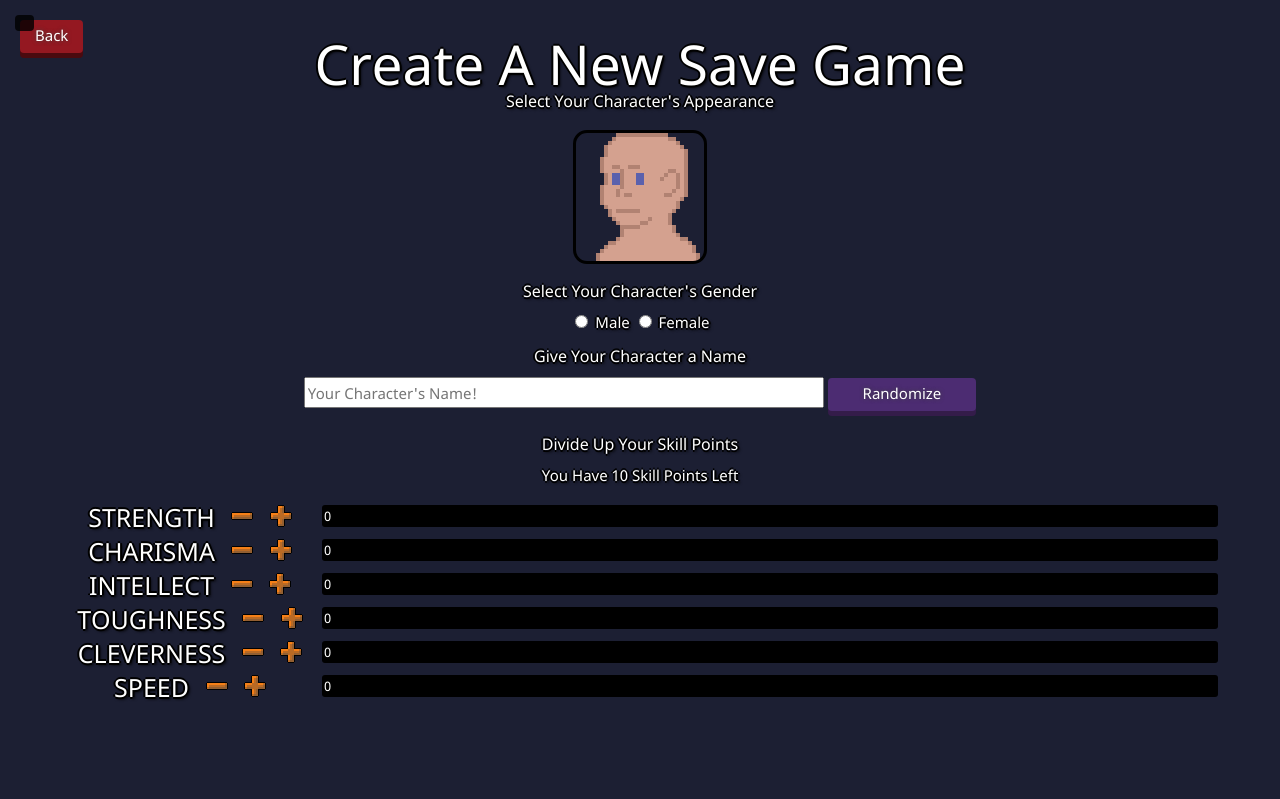
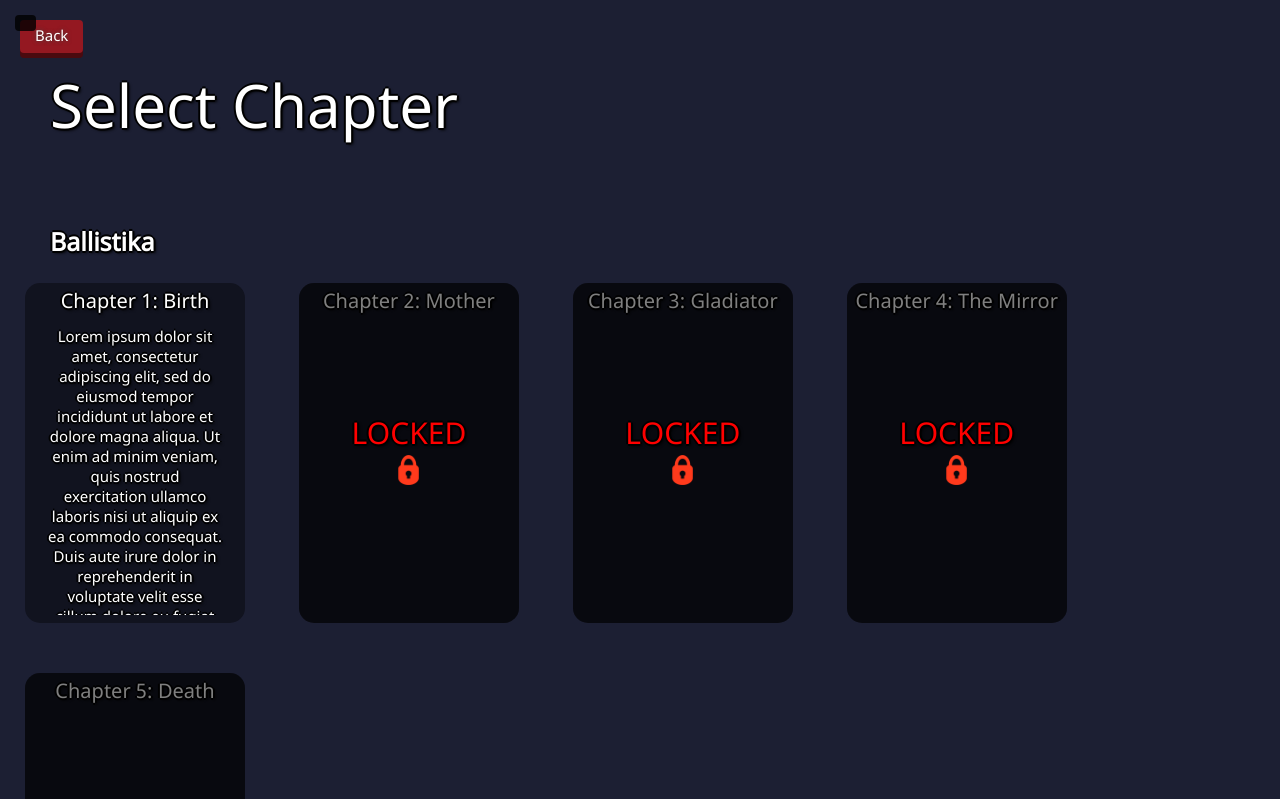
Before and after one commit to AspectQuote/clarity, a plain HTML site: page index.html in a window 1280 px wide. Both pictures are taken after a click on the element "New Game". Shown: the top 799 px of the page. Drawn offline with nearby package versions, Linux system fonts and the light colour scheme.

Commit message:
reshifting design

```diff
--- a/index.html
+++ b/index.html
@@ -23,7 +23,7 @@
   		<meta name="theme-color" content="#7E3F8F">
 </head>
   <body style='height: 100vh; width: 100vw; margin: 0; padding: 0; position: relative; overflow: hidden; background-color: #1C1F33;'>
-    <div id='tooltip' style='min-height: 10px; min-width: 10px; max-width: 300px; border-radius: 4px; background-color: rgba(0,0,0,0.8); z-index: 100; position: absolute; top: -10; left: -10; padding: 3px;'>
+    <div id='tooltip' style='min-height: 10px; min-width: 10px; max-width: 300px; border-radius: 4px; background-color: rgba(0,0,0,0.8); z-index: 100; position: absolute; top: -10; left: -10; padding: 3px; padding-right: 5px;'>
       <div id='tooltipheader' style='font-size: 19px; padding-left: 5px;'></div>
       <div id='tooltipcontent' style='padding-left: 13px; padding-bottom: 5px;'></div>
     </div>
--- a/index.js
+++ b/index.js
@@ -24,19 +24,20 @@ function createdialoguetext(content, target, bold, italic, slow, spaced, modifie
   }, speechspeed*25*((slow != false && slow != undefined) ? 2 : 1))
 }
 
-if (localStorage.getItem('saves') == null) {
-  localStorage.setItem('saves', JSON.stringify([]))
+if (localStorage.getItem('savegame') == null) {
+  localStorage.setItem('savegame', JSON.stringify({inventory: [], gamestate: false, statuseffects: [], stats: {hp: 0, clar: 0, int: 0, str: 0, spd: 0, con: 0, cle: 0}, standing: {}, party: {}}))
   console.log("First Time Startup Detected. Creating Saves Storage Object.")
 }
-if (localStorage.getItem('endings') == null) {
-  localStorage.setItem('endings', JSON.stringify([]))
+if (localStorage.getItem('completion') == null) {
+  localStorage.setItem('completion', JSON.stringify({items: [], endings: [], achievements: [], chaptersunlocked: 1}))
 }
-if (localStorage.getItem('achievements') == null) {
-  localStorage.setItem('achievements', JSON.stringify([]))
+var completion = JSON.parse(localStorage.getItem('completion'))
+var savegame = JSON.parse(localStorage.getItem('savegame'))
+
+function savegame(){
+  localStorage.setItem('completion', JSON.stringify(completion))
+  localStorage.setItem('savegame', JSON.stringify(savegame))
 }
-var achievements = JSON.parse(localStorage.getItem('achievements'))
-var endings = JSON.parse(localStorage.getItem('endings'))
-var saves = JSON.parse(localStorage.getItem('saves'))
 
 function createtooltip(target, header, headercolor, content, contentcolor){
   $(target).mouseover(function(){
@@ -63,8 +64,8 @@ function loadpage(page) {
           <span id='titlescreenflavor' style='font-size: 16px; letter-spacing: 6px; text-shadow: 0px 1px 0px black, 0px -1px 0px black, 1px 0px 0px black, -1px 0px 0px black;'></span>
         </div>
         <div style='height: 60%; text-align: center;'>
+          <div class='purplebutton' id='continuebutton' style='display: inline-block; font-size: 25px;'>Continue</div><br/>
           <div class='greenbutton' id='newgamebutton' style='display: inline-block; font-size: 25px;'>New Game</div><br/>
-          <div class='purplebutton' id='loadsavebutton' style='display: inline-block; font-size: 25px;'>Load Save</div><br/>
           <div class='bluebutton' id='achievementsbutton' style='display: inline-block; font-size: 25px;'>Achievements</div><br/>
           <div class='orangebutton' id='endingsbutton' style='display: inline-block; font-size: 25px;'>Endings</div><br/>
           <div class='yellowbutton' id='optionsbutton' style='display: inline-block; font-size: 25px;'>Options</div><br/>
@@ -72,24 +73,19 @@ function loadpage(page) {
         </div>
       `)
       $("#newgamebutton").unbind()
-      createtooltip("#newgamebutton", "Create A New Game", "white", "Create a new character, choose their path and customize them!", "white")
+      createtooltip("#newgamebutton", "Create A New Game", "white", "Select a chapter and start a new adventure!", "white")
       $("#newgamebutton").click(function(){
         loadpage("newgame")
       })
-      $("#loadsavebutton").unbind()
-      createtooltip("#loadsavebutton", "Load Your Game", "white", "Continue your adventure!", "white")
-      $("#loadsavebutton").click(function(){
-        loadpage("saves")
+      $("#continuebutton").unbind()
+      createtooltip("#continuebutton", "Continue Your Adventure", "white", "Continue your adventure from where you last saved!", "white")
+      $("#continuebutton").click(function(){
+        loadpage("continue")
       })
       $("#achievementsbutton").unbind()
-      createtooltip("#achievementsbutton", "Achievements", "white", "View your achievement progress, and see what you still haven't completed!", "white")
+      createtooltip("#achievementsbutton", "Completion", "white", "View your achievement progress, ending progress, item progress, and see what you still haven't done!", "white")
       $("#achievementsbutton").click(function(){
         loadpage("achievements")
-      })
-      $("#endingsbutton").unbind()
-      createtooltip("#endingsbutton", "Endings", "white", "View your ending progress, and see which endings you haven't been able to achieve!", "white")
-      $("#endingsbutton").click(function(){
-        loadpage("endings")
       })
       $("#optionsbutton").unbind()
       createtooltip("#optionsbutton", "Options", "white", "Adjust the dialogue speed or clear your progress!", "white")
@@ -97,135 +93,71 @@ function loadpage(page) {
         loadpage("options")
       })
       $("#aboutbutton").unbind()
-      createtooltip("#aboutbutton", "About", "white", "Read what this game is about!", "white")
+      createtooltip("#aboutbutton", "About", "white", "Read what this game is about! (Credits and backstory of the development of Clarity)", "white")
       $("#aboutbutton").click(function(){
         loadpage("about")
       })
       createdialoguetext("A Text Based Adventure Game by AspectQuote and Garaxshee", "#titlescreenflavor", false, false, false, true, "none")
       break;
-    case "saves":
+    case "continue":
 
       break;
     case "newgame":
       $("#content").html(`
-        <div style='height: 8%; text-align: center; font-size: 55px; padding-top: 2%; width: 100%; display: inline-block; user-select: none;' id='savegamenew'>Create A New Save Game</div>
-        <div style='height: 5%; font-size: 16px; text-align: center;'>Select Your Character's Appearance</div>
-        <div style='text-align: center;'>
-          <div style='background-image: url(CharacterFaces/GenericMan.png); background-position: 0px 0px; height: 128px; width: 128px; display: inline-block; cursor: pointer; border-radius: 14px; border: 3px solid black;' id='selectbaseface'></div>
-        </div>
-        <div style='height: 4%; padding-top: 1%; font-size: 16px; text-align: center;'>Select Your Character's Gender</div>
-        <div style='text-align: center;'>
-          <input type="radio" id="selectmale" name="gender" value="male" style='cursor: pointer;'>
-          <label for="male">Male</label>
-          <input type="radio" id="selectfemale" name="gender" value="female" style='cursor: pointer;'>
-          <label for="female">Female</label>
-        </div>
-        <div style='height: 4%; padding-top: 1%; font-size: 16px; text-align: center;'>Give Your Character a Name</div>
-        <div style='text-align: center;'>
-          <input type="text" id="cname" name="cname" placeholder="Your Character's Name!" style='text-shadow: none; width: 40%; height: 25px;'> <div style='display: inline-block;' class='purplebutton'>Randomize</div>
-        </div>
-        <div style='height: 4%; padding-top: 1%; font-size: 16px; text-align: center;'>Divide Up Your Skill Points</div>
-        <div style='text-align: center;'>
-          <div id='spleftdisp' style='padding-bottom: 15px;'>You Have 10 Skill Points Left</div>
-          <div>
-            <span style='width: 20%; display: inline-block; font-size: 25px;'>
-              STRENGTH
-              <img id='decrementstrength' src='icons/MinusIcon.png' style='margin-left: 10px; cursor: pointer; height: 22px; image-rendering: pixelated;'/>
-              <img id='incrementstrength' src='icons/PlusIcon.png' style='margin-left: 10px; cursor: pointer; height: 22px; image-rendering: pixelated;'/>
-            </span>
-            <div style='width: 70%; display: inline-block; background-color: black; border-radius: 3px; height: 22px; text-align: left;'>
-              <div style='color: white; height: 18px; font-size: 11px; padding: 2px; overflow: hidden;'>
-                <div id='strengthpointsgiven' style='border-radius: 4px; color: inherit; background-color: rgba(255,255,255,0.6); font-size: 13px; height: 100%; width: 0%;'>0 Points</div>
-              </div>
-            </div>
+        <div style='font-size: 60px; height: 20%; padding-top: 5%; padding-left: 50px;'>Select Chapter</div>
+        <div style='height: 75%;'>
+          <div class='storyheader'>Ballistika</div>
+          <div class='chapterselectcontainer' id='selectchapter1'>
+            <div class='chapterselectheader'>Chapter 1: Birth</div>
+            <div class='chapterselectcontent' id='chapterdesc1'>Lorem ipsum dolor sit amet, consectetur adipiscing elit, sed do eiusmod tempor incididunt ut labore et dolore magna aliqua. Ut enim ad minim veniam, quis nostrud exercitation ullamco laboris nisi ut aliquip ex ea commodo consequat. Duis aute irure dolor in reprehenderit in voluptate velit esse cillum dolore eu fugiat nulla pariatur. Excepteur sint occaecat cupidatat non proident, sunt in culpa qui officia deserunt mollit anim id est laborum</div>
           </div>
-          <div>
-            <span style='width: 20%; display: inline-block; font-size: 25px;'>
-              CHARISMA
-              <img id='decrementcharisma' src='icons/MinusIcon.png' style='margin-left: 10px; cursor: pointer; height: 22px; image-rendering: pixelated;'/>
-              <img id='incrementcharisma' src='icons/PlusIcon.png' style='margin-left: 10px; cursor: pointer; height: 22px; image-rendering: pixelated;'/>
-            </span>
-            <div style='width: 70%; display: inline-block; background-color: black; border-radius: 3px; height: 22px; text-align: left;'>
-              <div style='color: white; height: 18px; font-size: 11px; padding: 2px; overflow: hidden;'>
-                <div id='charismapointsgiven' style='border-radius: 4px; color: inherit; background-color: rgba(255,255,255,0.6); font-size: 13px; height: 100%; width: 0%;'>0 Points</div>
-              </div>
-            </div>
+          <div class='chapterselectcontainer' id='selectchapter2'>
+            <div class='chapterselectheader'>Chapter 2: Mother</div>
+            <div class='chapterselectcontent' id='chapterdesc2'>Lorem ipsum dolor sit amet, consectetur adipiscing elit, sed do eiusmod tempor incididunt ut labore et dolore magna aliqua. Ut enim ad minim veniam, quis nostrud exercitation ullamco laboris nisi ut aliquip ex ea commodo consequat. Duis aute irure dolor in reprehenderit in voluptate velit esse cillum dolore eu fugiat nulla pariatur. Excepteur sint occaecat cupidatat non proident, sunt in culpa qui officia deserunt mollit anim id est laborum</div>
           </div>
-          <div>
-            <span style='width: 20%; display: inline-block; font-size: 25px;'>
-              INTELLECT
-              <img id='decrementintellect' src='icons/MinusIcon.png' style='margin-left: 10px; cursor: pointer; height: 22px; image-rendering: pixelated;'/>
-              <img id='incrementintellect' src='icons/PlusIcon.png' style='margin-left: 10px; cursor: pointer; height: 22px; image-rendering: pixelated;'/>
-            </span>
-            <div style='width: 70%; display: inline-block; background-color: black; border-radius: 3px; height: 22px; text-align: left;'>
-              <div style='color: white; height: 18px; font-size: 11px; padding: 2px; overflow: hidden;'>
-                <div id='intellectpointsgiven' style='border-radius: 4px; color: inherit; background-color: rgba(255,255,255,0.6); font-size: 13px; height: 100%; width: 0%;'>0 Points</div>
-              </div>
-            </div>
+          <div class='chapterselectcontainer' id='selectchapter3'>
+            <div class='chapterselectheader'>Chapter 3: Gladiator</div>
+            <div class='chapterselectcontent' id='chapterdesc3'>Lorem ipsum dolor sit amet, consectetur adipiscing elit, sed do eiusmod tempor incididunt ut labore et dolore magna aliqua. Ut enim ad minim veniam, quis nostrud exercitation ullamco laboris nisi ut aliquip ex ea commodo consequat. Duis aute irure dolor in reprehenderit in voluptate velit esse cillum dolore eu fugiat nulla pariatur. Excepteur sint occaecat cupidatat non proident, sunt in culpa qui officia deserunt mollit anim id est laborum</div>
           </div>
-          <div>
-            <span style='width: 20%; display: inline-block; font-size: 25px;'>
-              TOUGHNESS
-              <img id='decrementtoughness' src='icons/MinusIcon.png' style='margin-left: 10px; cursor: pointer; height: 22px; image-rendering: pixelated;'/>
-              <img id='incrementtoughness' src='icons/PlusIcon.png' style='margin-left: 10px; cursor: pointer; height: 22px; image-rendering: pixelated;'/>
-            </span>
-            <div style='width: 70%; display: inline-block; background-color: black; border-radius: 3px; height: 22px; text-align: left;'>
-              <div style='color: white; height: 18px; font-size: 11px; padding: 2px; overflow: hidden;'>
-                <div id='toughnesspointsgiven' style='border-radius: 4px; color: inherit; background-color: rgba(255,255,255,0.6); font-size: 13px; height: 100%; width: 0%;'>0 Points</div>
-              </div>
-            </div>
+          <div class='chapterselectcontainer' id='selectchapter4'>
+            <div class='chapterselectheader'>Chapter 4: The Mirror</div>
+            <div class='chapterselectcontent' id='chapterdesc4'>Lorem ipsum dolor sit amet, consectetur adipiscing elit, sed do eiusmod tempor incididunt ut labore et dolore magna aliqua. Ut enim ad minim veniam, quis nostrud exercitation ullamco laboris nisi ut aliquip ex ea commodo consequat. Duis aute irure dolor in reprehenderit in voluptate velit esse cillum dolore eu fugiat nulla pariatur. Excepteur sint occaecat cupidatat non proident, sunt in culpa qui officia deserunt mollit anim id est laborum</div>
           </div>
-          <div>
-            <span style='width: 20%; display: inline-block; font-size: 25px;'>
-              CLEVERNESS
-              <img id='decrementcleverness' src='icons/MinusIcon.png' style='margin-left: 10px; cursor: pointer; height: 22px; image-rendering: pixelated;'/>
-              <img id='incrementcleverness' src='icons/PlusIcon.png' style='margin-left: 10px; cursor: pointer; height: 22px; image-rendering: pixelated;'/>
-            </span>
-            <div style='width: 70%; display: inline-block; background-color: black; border-radius: 3px; height: 22px; text-align: left;'>
-              <div style='color: white; height: 18px; font-size: 11px; padding: 2px; overflow: hidden;'>
-                <div id='clevernesspointsgiven' style='border-radius: 4px; color: inherit; background-color: rgba(255,255,255,0.6); font-size: 13px; height: 100%; width: 0%;'>0 Points</div>
-              </div>
-            </div>
-          </div>
-          <div>
-            <span style='width: 20%; display: inline-block; font-size: 25px;'>
-              SPEED
-              <img id='decrementspeed' src='icons/MinusIcon.png' style='margin-left: 10px; cursor: pointer; height: 22px; image-rendering: pixelated;'/>
-              <img id='incrementspeed' src='icons/PlusIcon.png' style='margin-left: 10px; cursor: pointer; height: 22px; image-rendering: pixelated;'/>
-            </span>
-            <div style='width: 70%; display: inline-block; background-color: black; border-radius: 3px; height: 22px; text-align: left;'>
-              <div style='color: white; height: 18px; font-size: 11px; padding: 2px; overflow: hidden;'>
-                <div id='speedpointsgiven' style='border-radius: 4px; color: inherit; background-color: rgba(255,255,255,0.6); font-size: 13px; height: 100%; width: 0%;'>0 Points</div>
-              </div>
-            </div>
+          <div class='chapterselectcontainer' id='selectchapter5'>
+            <div class='chapterselectheader'>Chapter 5: Death</div>
+            <div class='chapterselectcontent' id='chapterdesc5'>Lorem ipsum dolor sit amet, consectetur adipiscing elit, sed do eiusmod tempor incididunt ut labore et dolore magna aliqua. Ut enim ad minim veniam, quis nostrud exercitation ullamco laboris nisi ut aliquip ex ea commodo consequat. Duis aute irure dolor in reprehenderit in voluptate velit esse cillum dolore eu fugiat nulla pariatur. Excepteur sint occaecat cupidatat non proident, sunt in culpa qui officia deserunt mollit anim id est laborum</div>
           </div>
         </div>
         <div style='position: absolute; top: 0; left: 0; padding-left: 15px; padding-right: 15px; margin: 20px;' class='redbutton' id='backbutton'>Back</div>
       `)
-      var selectedcharacterattribs = {
-        chosenface: false,
-        chosengender: false,
-        stats: {
-          STR: 0,
-          CHA: 0,
-          CLE: 0,
-          HP: 0,
-          TOU: 0,
-          INT: 0,
-          SPD: 0,
-          CLA: 0
-        },
-        trait: false
-      }
-      var skillpointsleft = 10
-      createtooltip("#selectbaseface", "Basic Face", "white", "Just a normal, generic character portrait.", "white")
-      createtooltip("#selectmale", "Male", "white", "Give your character male pronouns. (Other characters will refer to your character with those pronouns.)", "white")
-      createtooltip("#selectfemale", "Female", "white", "Give your character female pronouns. (Other characters will refer to your character with those pronouns.)", "white")
       $("#backbutton").unbind()
       $("#backbutton").click(function(){
         loadpage("home")
       })
-      //createdialoguetext("", "", false, false, false, false, "none")
+      if (completion.chaptersunlocked >= 2) {
+
+      } else {
+        $("#selectchapter2").append("<div class='lockedchaptercontainer'><div style='position: relative; height: 100%; width: 100%; color: inherit; font-size: inherit;'><div class='centerme'>LOCKED<img src='Icons/padlock.png' style='height: 30px;' /></div></div></div>")
+        $("#chapterdesc2").html("")
+      }
+      if (completion.chaptersunlocked >= 3) {
+
+      } else {
+        $("#selectchapter3").append("<div class='lockedchaptercontainer'><div style='position: relative; height: 100%; width: 100%; color: inherit; font-size: inherit;'><div class='centerme'>LOCKED<img src='Icons/padlock.png' style='height: 30px;' /></div></div></div>")
+        $("#chapterdesc3").html("")
+      }
+      if (completion.chaptersunlocked >= 4) {
+
+      } else {
+        $("#selectchapter4").append("<div class='lockedchaptercontainer'><div style='position: relative; height: 100%; width: 100%; color: inherit; font-size: inherit;'><div class='centerme'>LOCKED<img src='Icons/padlock.png' style='height: 30px;' /></div></div></div>")
+        $("#chapterdesc4").html("")
+      }
+      if (completion.chaptersunlocked >= 5) {
+
+      } else {
+        $("#selectchapter5").append("<div class='lockedchaptercontainer'><div style='position: relative; height: 100%; width: 100%; color: inherit; font-size: inherit;'><div class='centerme'>LOCKED<img src='Icons/padlock.png' style='height: 30px;' /></div></div></div>")
+        $("#chapterdesc5").html("")
+      }
       break;
     case "achievements":
 
@@ -241,6 +173,7 @@ function loadpage(page) {
         <div id='casbutton' class='redbutton' style='margin-bottom: 30px; display: inline-block;'>CLEAR ALL SAVES</div><br/>
         <div id='caabutton' class='redbutton' style='margin-bottom: 30px; display: inline-block;'>CLEAR ALL ACHIEVEMENT PROGRESS</div><br/>
         <div id='caebutton' class='redbutton' style='margin-bottom: 30px; display: inline-block;'>CLEAR ALL ENDING PROGRESS</div>
+        <div id='caibutton' class='redbutton' style='margin-bottom: 30px; display: inline-block;'>CLEAR ALL ITEM COLLECTION PROGRESS</div>
       </div>
 
       <div style='position: absolute; top: 0; left: 0; padding-left: 15px; padding-right: 15px; margin: 20px;' class='redbutton' id='backbutton'>Back</div>
--- a/styles.css
+++ b/styles.css
@@ -212,3 +212,84 @@
     transform: translatex(-1px);
   }
 }
+
+.chapterselectcontainer {
+  display: inline-block;
+  height: 340px;
+  width: 220px;
+  background: rgba(0,0,0,0.4);
+  border-radius: 15px;
+  font-size: 25px;
+  transition: 0.5s;
+  text-align: center;
+  margin: 25px;
+  position: relative;
+}
+
+.chapterselectcontainer:hover {
+  filter: brightness(1.5);
+  cursor: pointer;
+  height: 360px;
+  width: 240px;
+  margin: 15px;
+}
+.chapterselectheader {
+  text-align: center;
+  font-size: 20px;
+  height: 8%;
+  padding-top: 2%;
+}
+.chapterselectcontent {
+  text-align: center;
+  font-size: 15px;
+  width: 80%;
+  margin-left: 10%;
+  padding-right: 5%;
+  margin-right: 5%;
+  overflow-y: scroll;
+  overflow-x: hidden;
+  height: 85%;
+  margin-top: 5%;
+}
+.storyheader {
+  font-size: 25px;
+  color: white;
+  font-weight: bold;
+  padding-left: 50px;
+}
+
+::-webkit-scrollbar {
+  width: 3px;
+}
+::-webkit-scrollbar-track {
+  background: #000;
+}
+::-webkit-scrollbar-thumb {
+  background: #1C1F33;
+}
+::-webkit-scrollbar-thumb:hover {
+  background: #1d2246;
+}
+
+.lockedchaptercontainer {
+  position: absolute;
+  top: 0;
+  left: 0;
+  height: 100%;
+  width: 100%;
+  border-radius: inherit;
+  background: rgba(0,0,0,0.5);
+  color: red;
+  font-size: 30px;
+}
+.centerme {
+  margin: auto;
+  display: inline-block;
+  position: absolute;
+  top: 50%;
+  left: 50%;
+  -ms-transform: translate(-50%, -50%);
+  transform: translate(-50%, -50%);
+  color: inherit;
+  font-size: inherit;
+}
```
Also changed, not shown: Icons/padlock.png (added).
